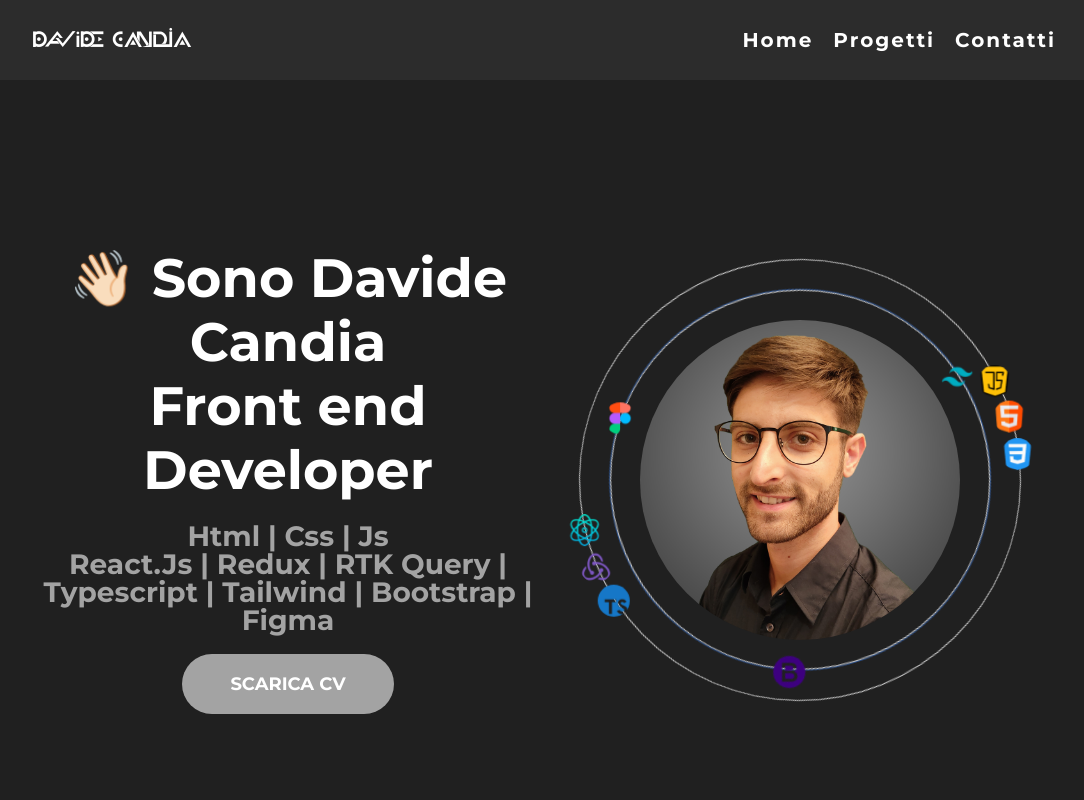
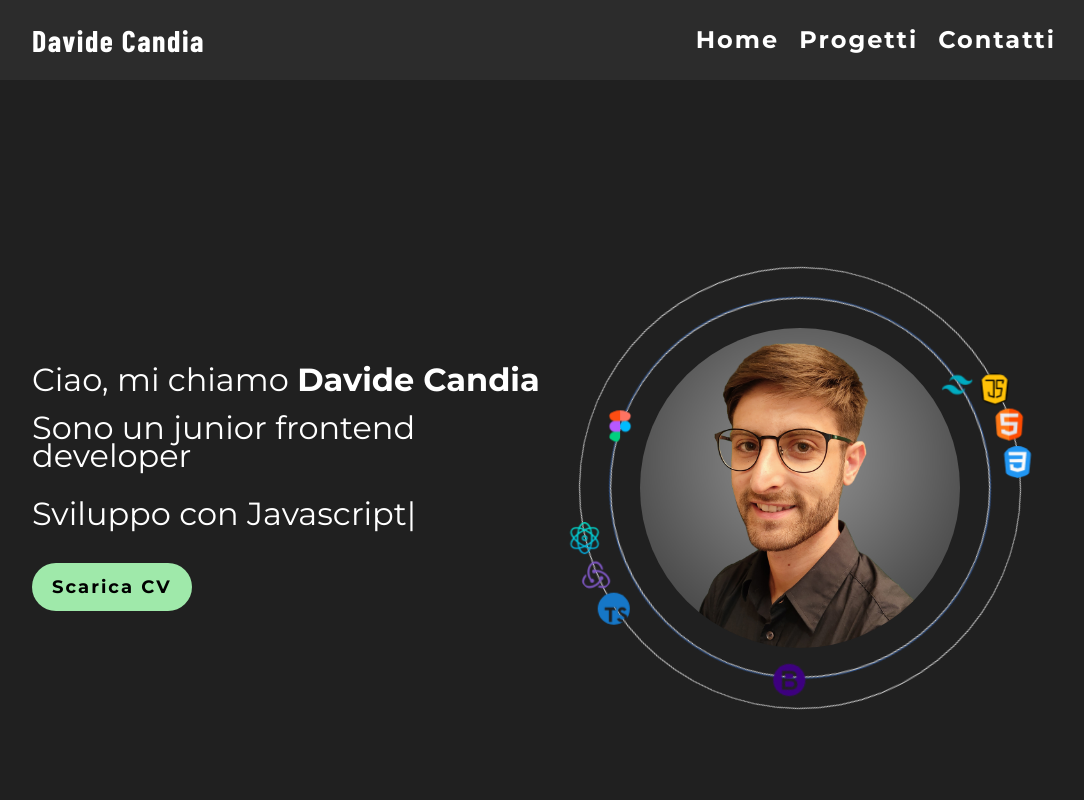
Before and after one commit to davidecandia/cv, a React (Create React App) app: page / in a window 1280 px wide. Shown: the top 800 px of the page, without its empty margins (96-1180 px from the left). Built offline with nearby package versions, Linux system fonts and the light colour scheme.

Commit message:
aggiustato layout home. testo animato.

```diff
--- a/package.json
+++ b/package.json
@@ -18,6 +18,7 @@
     "react-dom": "^18.2.0",
     "react-intersection-observer": "^9.5.2",
     "react-scripts": "5.0.1",
+    "react-type-animation": "^3.2.0",
     "web-vitals": "^2.1.4"
   },
   "scripts": {
--- a/src/App.css
+++ b/src/App.css
@@ -1,25 +1,3 @@
-/* ! Title System */
-h1 {
-    font-size: 50px;
-    margin-bottom: 20px;
-    font-weight: 700;
-}
-
-h2 {
-    font-size: 34px;
-    margin-bottom: 20px;
-}
-
-h3 {
-    font-size: 24px;
-    margin-bottom: 20px;
-}
-
-h4, p {
-    font-size: 16px;
-    margin-bottom: 20px;
-}
-
 /* ! Helpers  */
 .mt-0 {
     margin-top: 0
@@ -132,10 +110,12 @@ h4, p {
 
 /* root */
 :root {
-    --arancio: #D95204;
-    --rosso: #F20505;
-    --rosso-scuro: #8C0303;
-    --nero: #0D0D0D;
+    --bianco: #FFFFFF;
+    --primary: #9FE9AA;
+    --accent: #74D440;
+    --secondary: #0D3A2A;
+    --background: #212121;
+
 }
 
 /* !section-1 home*/
@@ -153,6 +133,11 @@ h4, p {
     grid-template-columns: 1fr 1fr;
     grid-template-rows: 1fr;
 
+}
+
+.testo, .testo h1 {
+    font-weight: normal;
+    font-size: 32px;
 }
 
 .img-persona {
@@ -279,16 +264,15 @@ h4, p {
     font-size: 18px;
     font-weight: 700;
     letter-spacing: 2px;
-    color: white !important;
-    text-shadow: 1px 1px 2px black;
-    background: var(--rosso-scuro);
+    color: black !important;
+    background: var(--primary);
     border-radius: 70px;
     padding: 10px 20px;
     transition: all 1s;
 }
 
 .btn:hover {
-    background: var(--rosso);
+    background: var(--accent);
 }
 
 /* !fine section-4 */
@@ -328,14 +312,14 @@ h4, p {
 /* !responsive  */
 @media screen and (max-width: 320px) {
 
-    .testo>h1 {
+    /* .testo>h1 {
         font-size: 44px;
         line-height: normal;
     }
 
     .testo>p {
         font-size: 18px;
-    }
+    } */
 
     .home-span {
         font-size: 13px;
@@ -409,14 +393,14 @@ h4, p {
 }
 
 @media screen and (min-width: 321px) and (max-width: 480px) {
-    .testo>h1 {
+    /* .testo>h1 {
         font-size: 44px;
         line-height: normal;
     }
 
     .testo>p {
         font-size: 18px;
-    }
+    } */
 
     .home-span {
         font-size: 13px;
@@ -484,14 +468,14 @@ h4, p {
 }
 
 @media screen and (min-width: 481px) and (max-width: 600px) {
-    .testo>h1 {
+    /* .testo>h1 {
         font-size: 44px;
         line-height: normal;
     }
 
     .testo>p {
         font-size: 18px;
-    }
+    } */
 
     .home-span {
         font-size: 14px;
@@ -555,14 +539,14 @@ h4, p {
         display: none;
     }
 
-    .testo>h1 {
+    /* .testo>h1 {
         font-size: 38px;
         line-height: normal;
     }
 
     .testo>p {
         font-size: 18px;
-    }
+    } */
 
     .home-span {
         font-size: 14px;
@@ -594,14 +578,14 @@ h4, p {
 }
 
 @media screen and (min-width: 769px) and (max-width: 1023px) {
-    .testo>h1 {
+    /* .testo>h1 {
         font-size: 40px;
         line-height: normal;
     }
 
     .testo>p {
         font-size: 20px;
-    }
+    } */
 
     .home-span {
         font-size: 16px;
--- a/src/components/DownloadButton.jsx
+++ b/src/components/DownloadButton.jsx
@@ -1,16 +1,18 @@
-import React from 'react';
+import React from "react";
 
 const DownloadButton = () => {
   const handleDownload = () => {
-    const pdfPath = '/cv/Curriculum.pdf';
-    const link = document.createElement('a');
+    const pdfPath = "/cv/Curriculum.pdf";
+    const link = document.createElement("a");
     link.href = pdfPath;
-    link.download = 'Curriculum.pdf';
+    link.download = "Curriculum.pdf";
     link.click();
   };
 
   return (
-    <button onClick={handleDownload} className="text-white text-lg font-semibold home-span uppercase">
+    <button
+      onClick={handleDownload}
+      className="text-black text-lg font-semibold home-span">
       Scarica CV
     </button>
   );
--- a/src/components/Home.jsx
+++ b/src/components/Home.jsx
@@ -1,56 +1,64 @@
 import React from "react";
 import { motion } from "framer-motion";
+import { TypeAnimation } from "react-type-animation";
 import "../styles/Home.css";
 import DownloadButton from "./DownloadButton";
 import SkillAnimation from "./SkillAnimation";
 const Home = () => {
   return (
-    <header className="header relative mt-[80px]  " id="section-1">
+    <header className="header relative mt-[88px]  " id="section-1">
       <div className="wrap-grid items-center contain section-1 ">
         <motion.div
           initial={{ opacity: 0, y: "10%" }}
           animate={{ opacity: 1, x: "0", y: "0" }}
           transition={{ duration: 1, delay: 1 }}
           className="testo">
-          <h1 className="text-[54px] font-bold leading-[64px] text-center">
-            👋🏻 Sono Davide Candia <br /> Front end Developer
+          <h1 className=" leading-7 mb-2">
+            Ciao, mi chiamo <span className="font-bold">Davide Candia</span>
           </h1>
           <motion.p
             initial={{ opacity: 0, y: "10%" }}
             animate={{ opacity: 1, x: "0", y: "0" }}
             transition={{ duration: 1, delay: 1.3 }}
-            className=" text-center text-neutral-400 text-[28px] font-semibold leading-7 ">
-            Html | Css | Js <br /> React.Js | Redux | RTK Query | Typescript |
-            Tailwind | Bootstrap | Figma
+            className="   text-[32px] font-normal leading-7 mb-2">
+            Sono un junior frontend developer
           </motion.p>
           <motion.div
             initial={{ opacity: 0, y: "10%" }}
             animate={{ opacity: 1, x: "0", y: "0" }}
             transition={{ duration: 1, delay: 1.6 }}
-            className="flex justify-center">
-            <div class=" home-btn px-12 py-4 bg-neutral-400 hover:bg-neutral-500 rounded-[70px] justify-items-center content-center justify-center items-center flex">
-              {/* <span class="text-white text-lg font-semibold home-span">
-                📧 davidecandia@live.it
-              </span> */}
+            className="">
+            <TypeAnimation
+              sequence={[
+                // Same substring at the start will only be typed out once, initially
+                "Sviluppo con React js",
+                2000, // wait 1s before replacing "Mice" with "Hamsters"
+                "Sviluppo con Javascript",
+                2000,
+                "Sviluppo con Typescript",
+                2000,
+                "Sviluppo con Html e css",
+                2000,
+              ]}
+              wrapper="span"
+              speed={30}
+              repeat={Infinity}
+            />
+          </motion.div>
+
+          {/* btn */}
+          <motion.div
+            initial={{ opacity: 0, y: "10%" }}
+            animate={{ opacity: 1, x: "0", y: "0" }}
+            transition={{ duration: 1, delay: 1.9 }}
+            className="mt-2">
+            <button type="button" class=" home-btn px-12 py-4 btn  ">
               <DownloadButton />
-            </div>
+            </button>
           </motion.div>
         </motion.div>
         {/* immagine Davide */}
         <div className="img flex sm:items-center justify-center bg-cover">
-          {/* <motion.img
-            initial={{ opacity: 0, y: "10%" }}
-            animate={{ opacity: 1, x: "0", y: "0" }}
-            transition={{
-              delay: 0,
-              type: "spring",
-              stiffness: 30,
-              damping: 20,
-            }}
-            className="img-persona absolute z-50"
-            src={Davide}
-            alt="Davide"
-          /> */}
           <motion.div
             className=""
             initial={{ opacity: 0, y: "10%" }}
--- a/src/index.css
+++ b/src/index.css
@@ -1,17 +1,15 @@
 @import url('https://fonts.googleapis.com/css2?family=Montserrat:wght@400;700;900&display=swap');
+@import url('https://fonts.googleapis.com/css2?family=Barlow+Condensed:wght@700&display=swap');
 @tailwind base;
 @tailwind components;
 @tailwind utilities;
 
-@font-face {
-  font-family: 'Future';
-  src: local('Future'), url('assets/fonts/OtherFutureDemoRegular-Yz6Kq.ttf') format('truetype');
-  font-weight: normal;
-  font-style: normal;
-}
 
 .logo span {
-  font-family: 'Future', 'Montserrat', sans-serif;
+  font-family: 'Barlow Condensed', sans-serif;
+  font-weight: 700;
+  letter-spacing: 1.5px;
+  font-size: clamp(20px, 2.5vw, 30px);
 }
 
 
--- a/src/styles/Nav.css
+++ b/src/styles/Nav.css
@@ -38,7 +38,7 @@
 }
 
 .navbar-links {
-    font-size: 20px;
+    font-size: clamp(20px, 2.5vw, 24px);
     font-weight: 700;
     color: #fff;
     display: inline-flex;
```
Also changed, not shown: src/assets/fonts/OtherFutureDemoRegular-Yz6Kq.ttf (deleted), 1 other file (tests, documents, lock files or other folders).
